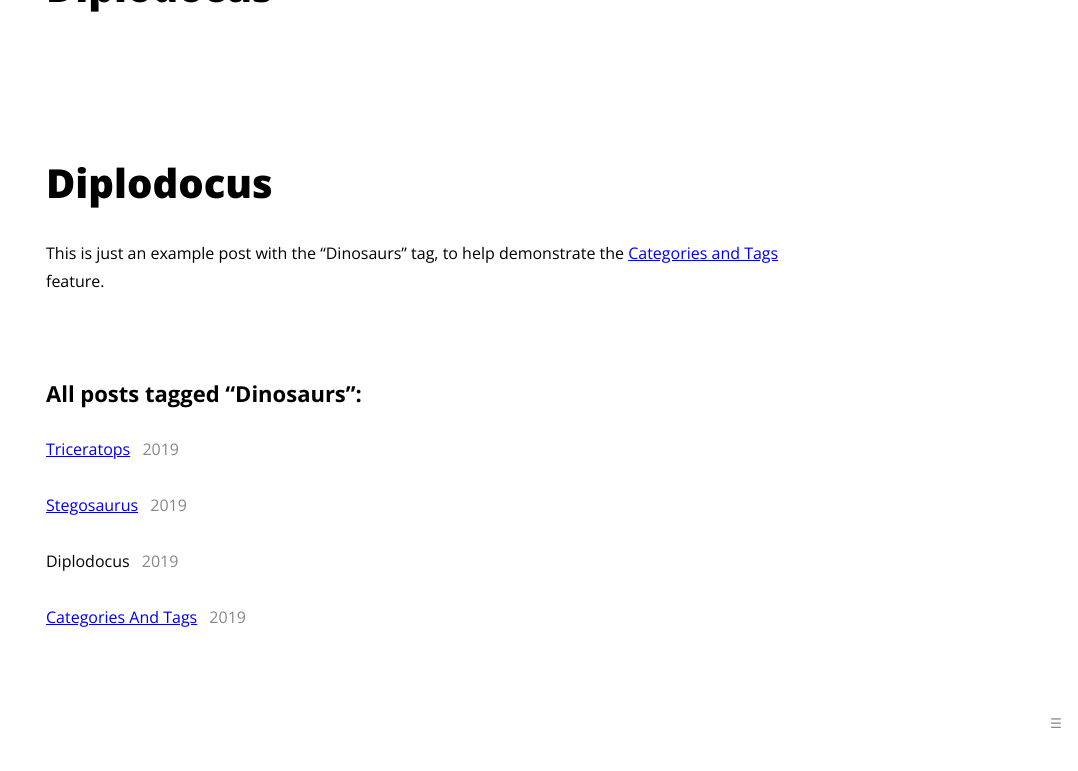
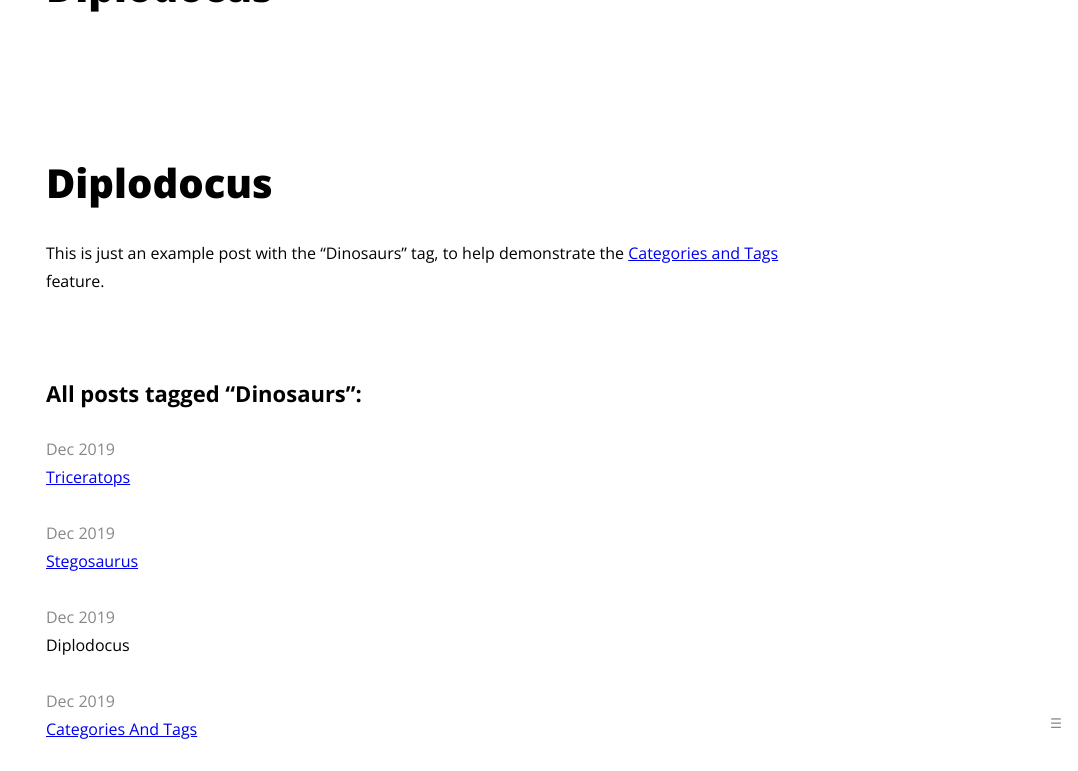
Before and after one commit to seanh/jekyll-theme-oatcake, a Jekyll site: the page built from _posts/2019-12-24-diplodocus.md, in a window 1280 px wide, cut to the strip 153-924 px from the top of the page. Shown: the whole strip, without its empty margins (202-1280 px from the left). Built offline with Jekyll 4.4.1, drawn with Linux system fonts in a browser that asks for light colours; our own code applies the rules of GitHub Pages for plain Markdown files; comment, search, counter and statistics services are not loaded; before the commit the page ends 900 px from its top, so only the background shows below that.

Commit message:
Move dates in post lists to above titles
And include the month in the date.

```diff
--- a/_includes/post_item.html
+++ b/_includes/post_item.html
@@ -1,10 +1,10 @@
 <li class="posts-list__item">
   <p>
+  <span class="muted">{{ post.date | date: "%b %Y" }}</span><br/>
     {% if post == page %}
-      {{ post.title }}&ensp;
+      {{ post.title }}
     {% else %}
-      <a href="{{ post.url | relative_url }}">{{ post.title }}</a>&ensp;
+      <a href="{{ post.url | relative_url }}">{{ post.title }}</a>
     {% endif %}
-    <span class="muted">{{ post.date | date: "%Y" }}</span>
   </p>
 </li>
```
